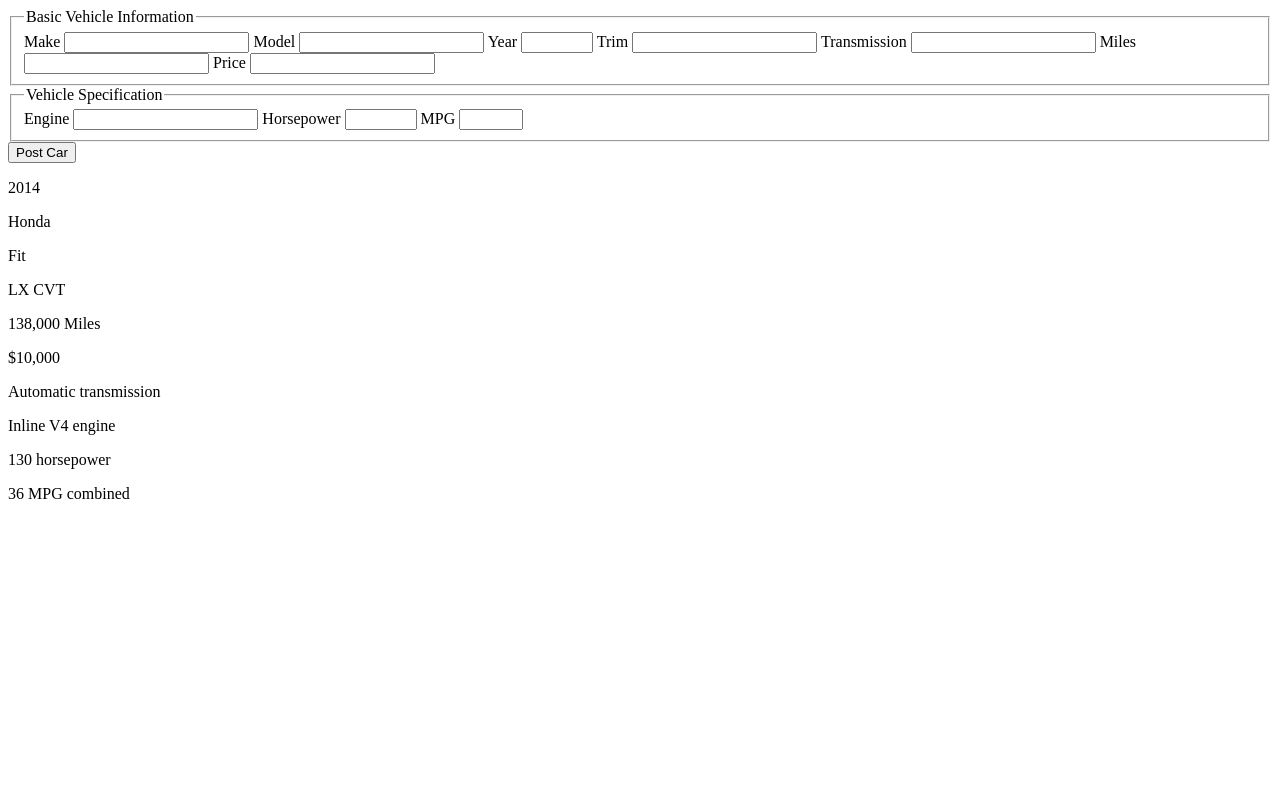
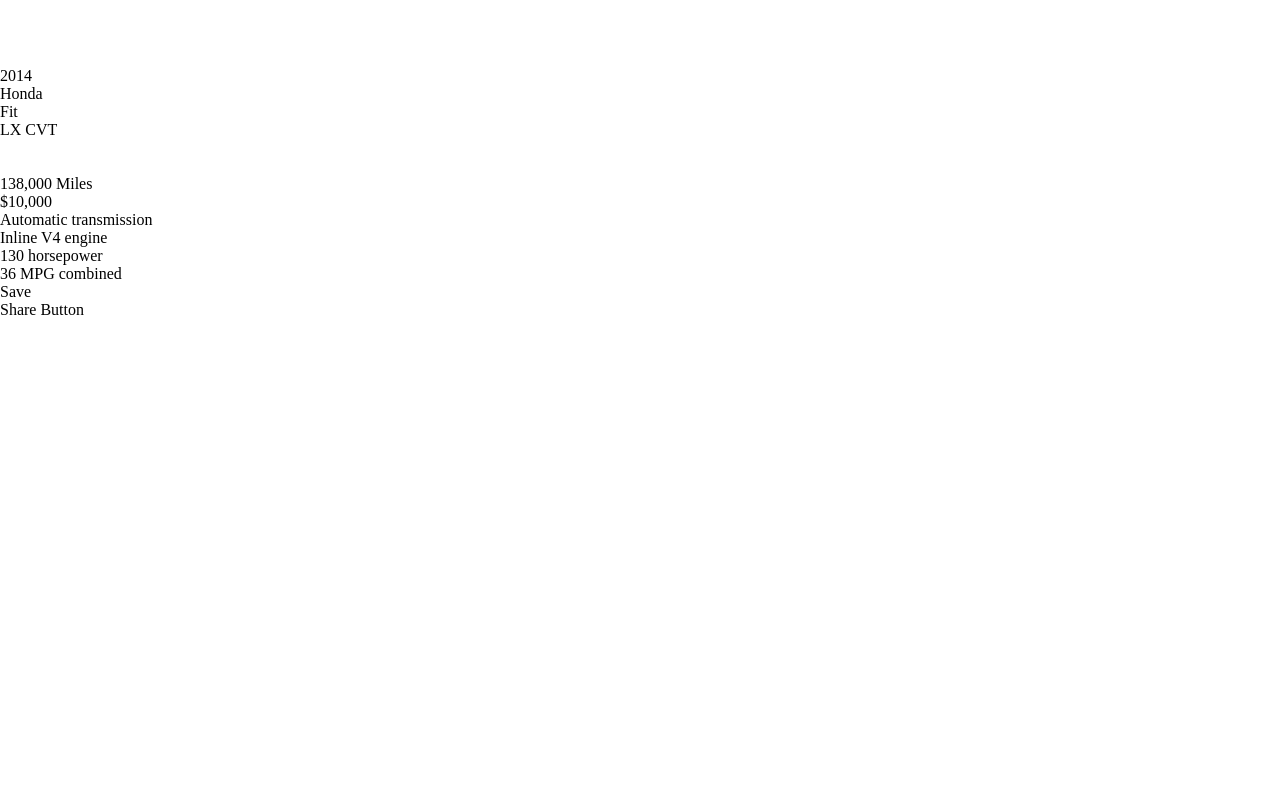
Before and after one commit to gmatt20/js-car-inventory, a plain HTML site: page index.html in a window 1280 px wide. Drawn offline with Linux system fonts and the light colour scheme.

Commit message:
Establishing grid of the website and info car cards

```diff
--- a/index.html
+++ b/index.html
@@ -8,6 +8,8 @@
     <title>Document</title>
   </head>
   <body>
+    <div class="grid-container">
+      <header></header>
       <form>
         <fieldset>
           <legend>Basic Vehicle Information</legend>
@@ -70,9 +72,14 @@
               <p class="mpg">36 MPG combined</p>
             </div>
           </div>
-        <div class="card-footer"></div>
+          <div class="card-footer">
+            <p>Save</p>
+            <p>Share Button</p>
+          </div>
         </div>
       </article>
+      <footer></footer>
+    </div>
     <script src="./script.js"></script>
   </body>
 </html>
--- a/style.css
+++ b/style.css
@@ -0,0 +1,21 @@
+* {
+  margin: 0;
+  padding: 0;
+  box-sizing: border-box;
+}
+html,
+body {
+  height: 100%;
+}
+form {
+  display: none;
+}
+.grid-container {
+  height: 100%;
+  display: grid;
+  grid-template-rows: 1fr 10fr 1fr;
+}
+.card {
+  display: grid;
+  grid-template-rows: repeat(3, 1fr);
+}
```
Lines whose indentation alone changed are shown as unchanged.
